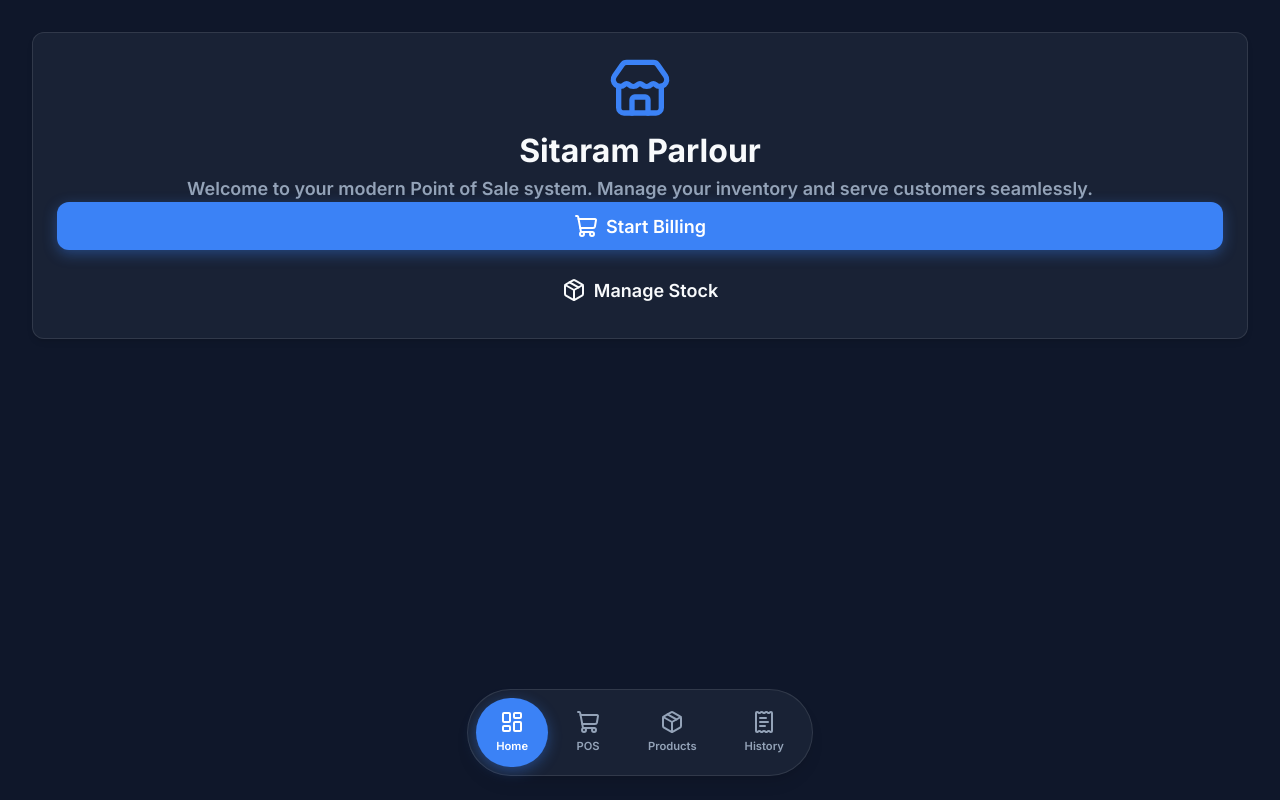
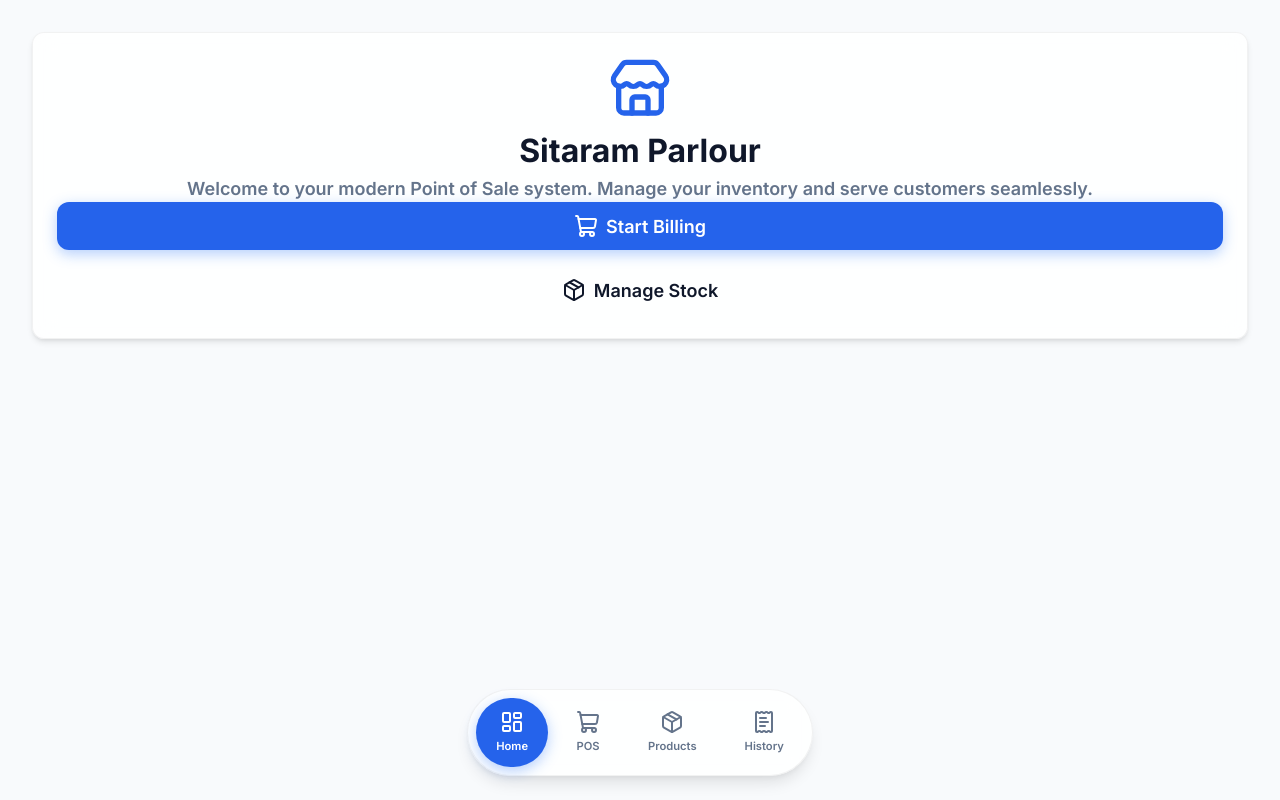
Before and after one commit to kavypatel03/billing, a React (Vite) app: page / in a window 1280 px wide. Built offline with nearby package versions, Linux system fonts and the light colour scheme.

Commit message:
feat: implement barcode scanner component, global CSS design system, and initial product page structure

```diff
--- a/src/components/billing/BarcodeScanner.jsx
+++ b/src/components/billing/BarcodeScanner.jsx
@@ -122,17 +122,20 @@ const BarcodeScanner = ({ onScan }) => {
     const oscillator = audioContext.createOscillator();
     const gainNode = audioContext.createGain();
 
-    oscillator.type = 'sine';
-    oscillator.frequency.setValueAtTime(800, audioContext.currentTime); // Beep frequency
+    // High-pitched, sharp supermarket beep
+    oscillator.type = 'square';
+    oscillator.frequency.setValueAtTime(2200, audioContext.currentTime);
 
-    gainNode.gain.setValueAtTime(0.5, audioContext.currentTime);
-    gainNode.gain.exponentialRampToValueAtTime(0.01, audioContext.currentTime + 0.1);
+    // Very quick attack and decay for crisp sound
+    gainNode.gain.setValueAtTime(0, audioContext.currentTime);
+    gainNode.gain.linearRampToValueAtTime(0.3, audioContext.currentTime + 0.01);
+    gainNode.gain.linearRampToValueAtTime(0, audioContext.currentTime + 0.08);
 
     oscillator.connect(gainNode);
     gainNode.connect(audioContext.destination);
 
     oscillator.start();
-    oscillator.stop(audioContext.currentTime + 0.1);
+    oscillator.stop(audioContext.currentTime + 0.09);
   };
 
   return (
--- a/src/index.css
+++ b/src/index.css
@@ -1,20 +1,20 @@
 @import url('https://fonts.googleapis.com/css2?family=Inter:wght@300;400;500;600;700&display=swap');
 
 :root {
-  --bg-color: #0f172a;
-  --bg-surface: #1e293b;
-  --bg-surface-hover: #334155;
-  --text-main: #f8fafc;
-  --text-muted: #94a3b8;
-  --primary: #3b82f6;
-  --primary-hover: #2563eb;
-  --success: #10b981;
-  --success-hover: #059669;
-  --danger: #ef4444;
-  --danger-hover: #dc2626;
-  --border: #334155;
-  --glass-bg: rgba(30, 41, 59, 0.7);
-  --glass-border: rgba(255, 255, 255, 0.1);
+  --bg-color: #f8fafc;
+  --bg-surface: #ffffff;
+  --bg-surface-hover: #f1f5f9;
+  --text-main: #0f172a;
+  --text-muted: #64748b;
+  --primary: #2563eb;
+  --primary-hover: #1d4ed8;
+  --success: #059669;
+  --success-hover: #047857;
+  --danger: #dc2626;
+  --danger-hover: #b91c1c;
+  --border: #e2e8f0;
+  --glass-bg: rgba(255, 255, 255, 0.85);
+  --glass-border: rgba(0, 0, 0, 0.05);
   --shadow-sm: 0 1px 2px 0 rgba(0, 0, 0, 0.05);
   --shadow: 0 4px 6px -1px rgba(0, 0, 0, 0.1), 0 2px 4px -1px rgba(0, 0, 0, 0.06);
   --shadow-lg: 0 10px 15px -3px rgba(0, 0, 0, 0.1), 0 4px 6px -2px rgba(0, 0, 0, 0.05);
--- a/src/pages/Products.jsx
+++ b/src/pages/Products.jsx
@@ -14,6 +14,14 @@ const Products = () => {
   const [stock, setStock] = useState('');
   const [isSubmitting, setIsSubmitting] = useState(false);
   const [isScanning, setIsScanning] = useState(false);
+  const [toast, setToast] = useState(null);
+
+  const showToast = (msg) => {
+    setToast(msg);
+    setTimeout(() => {
+      setToast(null);
+    }, 2500);
+  };
 
   useEffect(() => {
     const unsub = subscribeToProducts((data) => {
@@ -55,6 +63,12 @@ const Products = () => {
         </div>
       </div>
 
+      {toast && (
+        <div className="fixed bottom-24 right-4 bg-success text-white px-6 py-3 rounded-lg shadow-lg z-50 animate-bounce">
+          {toast}
+        </div>
+      )}
+
       <div className="grid grid-cols-3 gap-6">
         <div className="glass-card flex flex-col h-fit">
           <h2 className="text-xl mb-4 font-semibold flex items-center gap-2">
@@ -94,6 +108,7 @@ const Products = () => {
               <div className="mb-4">
                 <BarcodeScanner onScan={(scannedBarcode) => {
                   setBarcode(scannedBarcode);
+                  showToast('Barcode scanned successfully!');
                   setIsScanning(false);
                 }} />
               </div>
```
